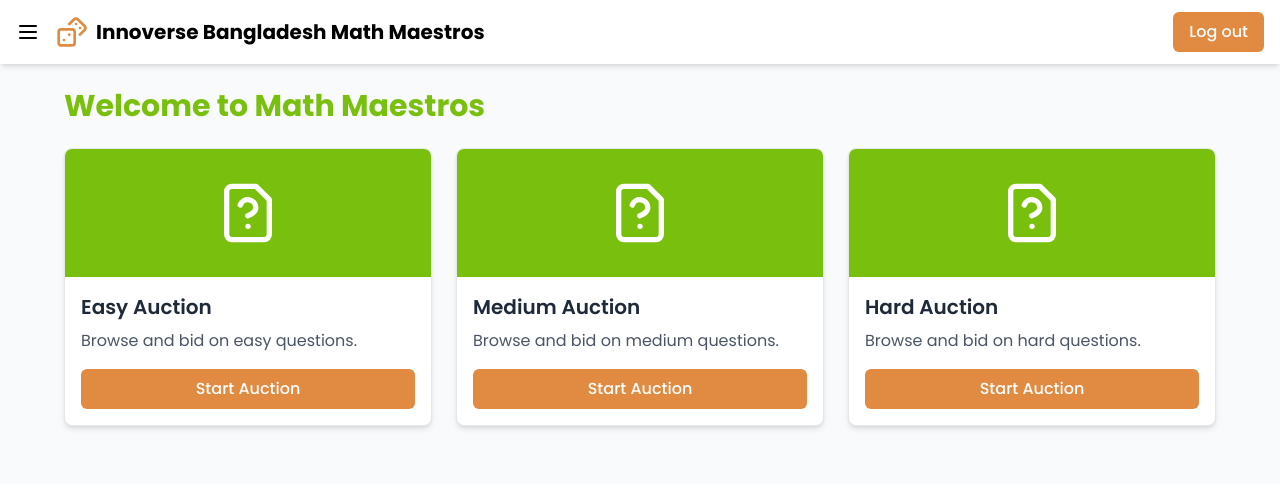
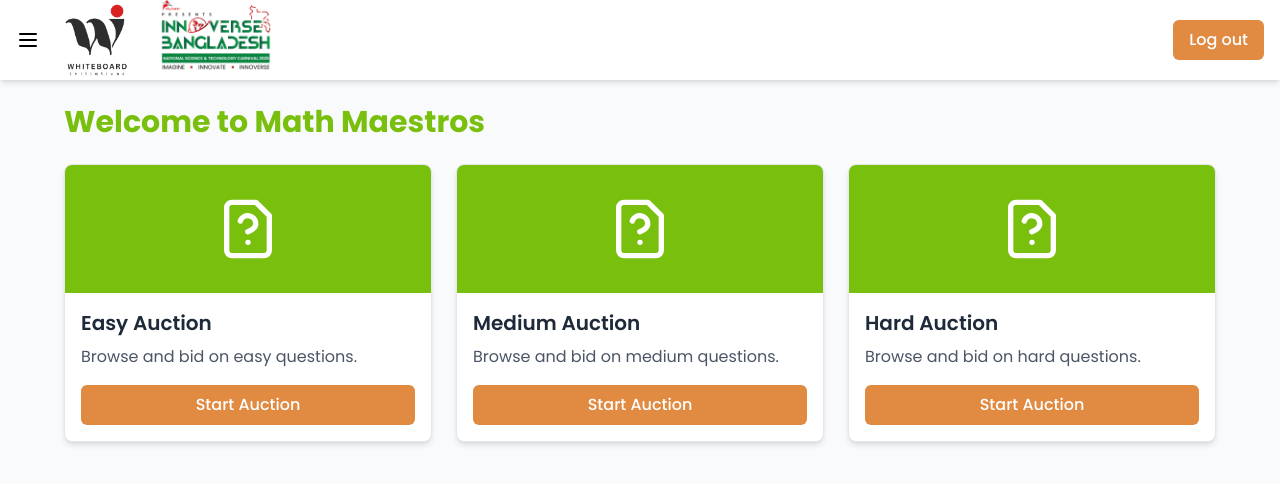
Before and after one commit to whiteboardinitiatives/math-client, a Next.js app: page / in a window 1280 px wide. Shown: the top 484 px of the page. Built offline with nearby package versions, Linux system fonts and the light colour scheme.

Commit message:
added necessary changes

```diff
--- a/src/components/AdminNavbar.tsx
+++ b/src/components/AdminNavbar.tsx
@@ -1,6 +1,6 @@
 "use client";
 import Link from "next/link";
-import { Menu, Dices } from "lucide-react";
+import { Menu } from "lucide-react";
 import LogoutButton from "./LogOutButton";
 
 interface NavbarProps {
@@ -13,7 +13,7 @@ export default function AdminNavbar({
   sidebarOpen = false,
 }: NavbarProps) {
   return (
-    <nav className="bg-white text-black h-16 flex items-center justify-between px-4 shadow-md z-10">
+    <nav className="bg-white text-black h-20 flex items-center justify-between px-4 shadow-md z-10">
       <div className="flex items-center">
         <button
           onClick={toggleSidebar}
@@ -22,9 +22,19 @@ export default function AdminNavbar({
         >
           <Menu className="h-6 w-6" />
         </button>
-        <Link href="/" className="flex items-center">
-          <Dices className="h-8 w-8 text-[#e08a42] mr-2" />
-          <span className="text-xl font-bold">Innoverse Bangladesh Math Maestros</span>
+        <Link href="/" className="flex py-4 items-center">
+          <div className="flex items-center gap-5">
+            <Link href={"/"} className="flex items-center gap-2">
+              <img src="/black-logo.png" className="w-20" alt="Logo" />
+            </Link>
+            <Link href={"/"}>
+              <img
+                className="w-30"
+                src="/innoverse-logo.webp"
+                alt="Innoverse"
+              />
+            </Link>
+          </div>
         </Link>
       </div>
       <LogoutButton />
--- a/src/components/AdminSidebar.tsx
+++ b/src/components/AdminSidebar.tsx
@@ -29,7 +29,7 @@ export default function AdminSidebar({ isOpen, closeSidebar }: SidebarProps) {
       } transition-transform duration-300 ease-in-out z-30 h-full overflow-y-auto`}
     >
       <div className="p-4 bg-primary text-white flex justify-between items-center">
-        <h2 className="text-xl font-bold">{"General's Gambit"}</h2>
+        <h2 className="text-xl font-bold">Innoverse BD</h2>
         <button
           onClick={closeSidebar}
           className="text-white cursor-pointer hover:text-[#e08a42] transition-colors focus:outline-none"
```
Also changed, not shown: public/black-logo.png (added), public/innoverse-logo.webp (added).
